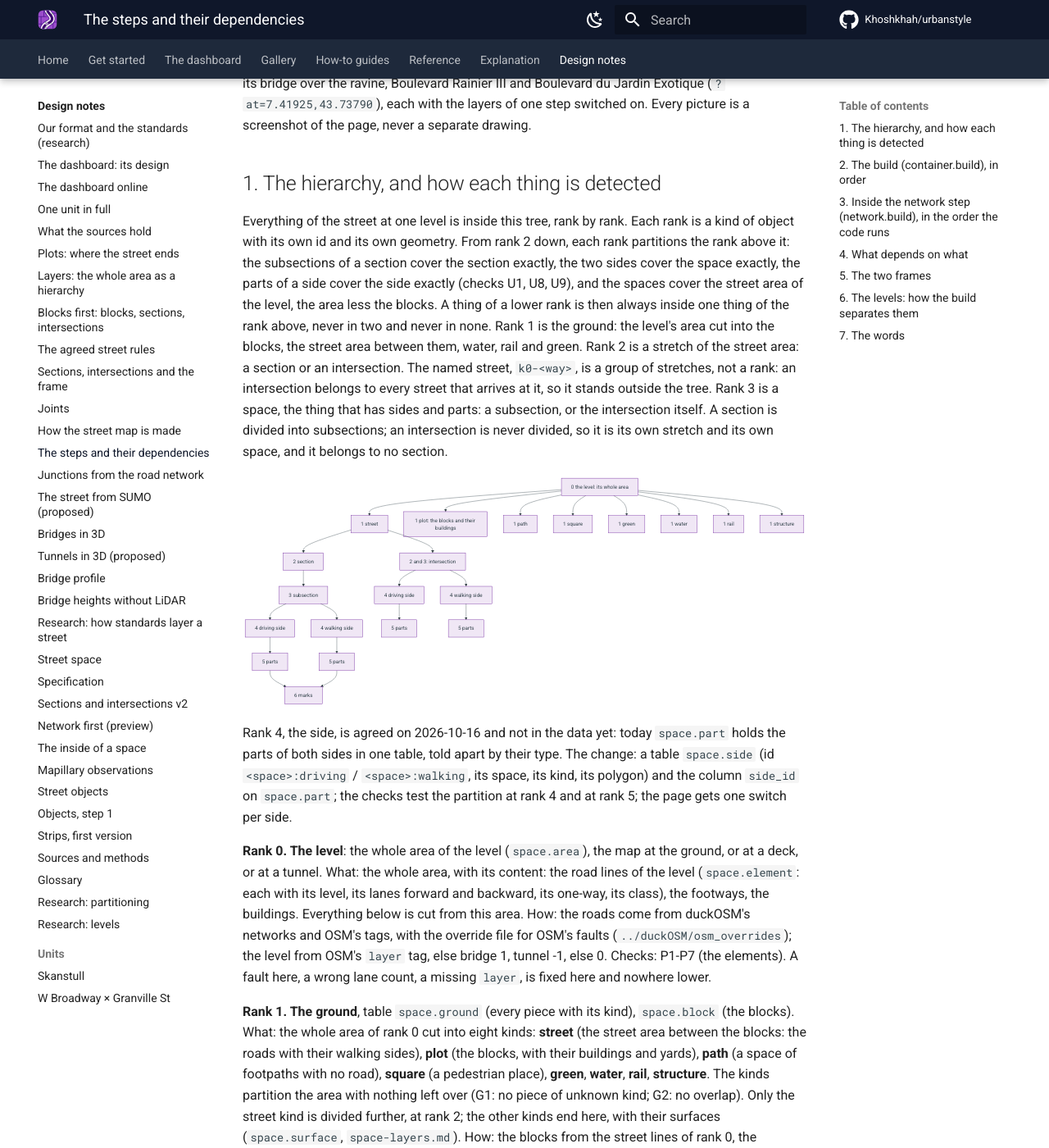
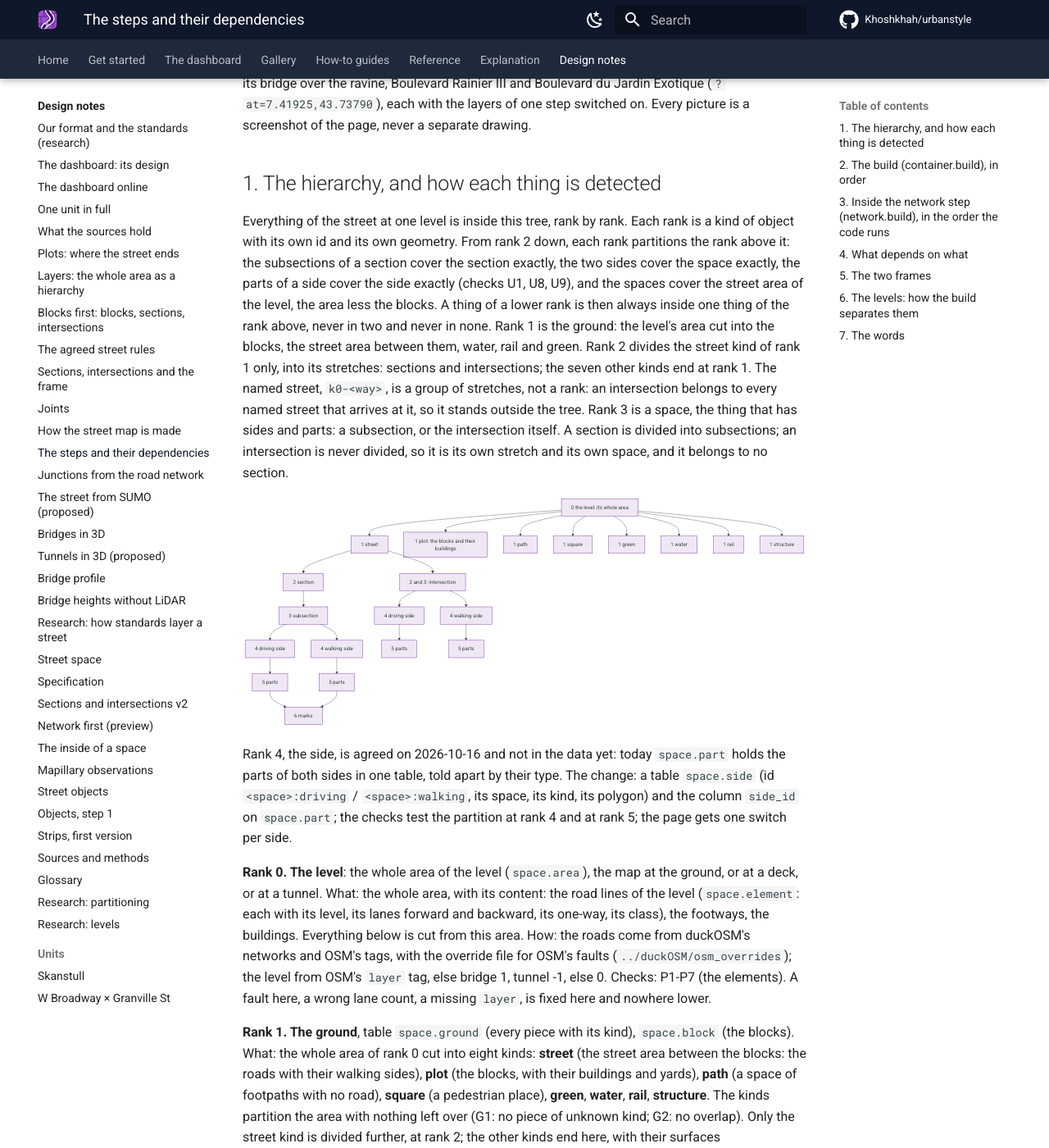
Before and after one commit to Khoshkhah/urbanstyle, an MkDocs documentation site: the page built from docs/design/steps.md, in a window 1280 px wide and 1400 px high, scrolled down 350 px. Shown: the whole window at 82% size. Built offline with MkDocs 1.6.1 and Material for MkDocs 9.7.7, drawn with Linux system fonts in a browser that asks for light colours; comment, search, counter and statistics services are not loaded; some of the changed text lies outside the part shown.

Commit message:
docs/design/steps.md: rank 2 divides the street kind only; the group k0-way is the named street
Co-Authored-By: Claude Fable 5.1 <noreply@anthropic.com>

```diff
--- a/docs/design/steps.md
+++ b/docs/design/steps.md
@@ -16,8 +16,9 @@ geometry. From rank 2 down, each rank partitions the rank above it: the subsecti
 sides cover the space exactly, the parts of a side cover the side exactly (checks U1, U8, U9), and the spaces cover the street area
 of the level, the area less the blocks. A thing of a lower rank is then always inside one thing of the rank above, never in two and
 never in none. Rank 1 is the ground: the level's area cut into the blocks, the street area between them, water, rail and green.
-Rank 2 is a stretch of the street area: a section or an intersection. The named street, `k0-<way>`, is a group of stretches, not a
-rank: an intersection belongs to every street that arrives at it, so it stands outside the tree. Rank 3 is a space, the thing that has sides and parts: a subsection, or the
+Rank 2 divides the street kind of rank 1 only, into its stretches: sections and intersections; the seven other kinds end at
+rank 1. The named street, `k0-<way>`, is a group of stretches, not a rank: an intersection belongs to every named street that
+arrives at it, so it stands outside the tree. Rank 3 is a space, the thing that has sides and parts: a subsection, or the
 intersection itself. A section is divided into subsections; an intersection is never divided, so it is its own stretch and its own
 space, and it belongs to no section.
 
@@ -68,10 +69,10 @@ How: the blocks from the street lines of rank 0, the footways and a city's parce
 between the blocks; water, rail and green from OSM's areas. Checks: B1 and B6 (the blocks), G1 and G2 (the ground). A block edge off
 is fixed here.
 
-**The street**, id `k0-<way>`, table `space.street`: not a rank. A named road with the intersections it arrives at: the sections
-that share a name and a node, grouped; an unnamed road is its own street.
+**The named street**, id `k0-<way>`, table `space.street`: not a rank. A named road with the intersections it arrives at: the
+sections that share a name and a node, grouped; an unnamed road is its own named street.
 
-**Rank 2. The section**, id `s0-w<way>` (or `s0-w<way>.n` when one way gives two sections), table `space.subsection` (its pieces).
+**Rank 2. The section**, a stretch of the street kind, id `s0-w<way>` (or `s0-w<way>.n` when one way gives two sections), table `space.subsection` (its pieces).
 What: the road from one junction to the next, whatever OSM ways it is made of.
 How: first the junction nodes: an OSM node with 3 or more road ends (a road through counts 2), where a road ends, two ends merge
 or fork, or two streams cross (rules 1-2, 13). Then the runs, one OSM way with one cross-section, are chained end to end across every
@@ -84,7 +85,7 @@ its area, from block edge to block edge, is in `space.unit` under the same id. O
 How: the section is cut where its lanes or its strips change. Each cut is a joint, classed `real`, `none`, `fork`, `merge`,
 `parking` or `unknown`; only a `real` change changes the section's frame (`sections.md` section 3, rules 5-8).
 
-**Rank 2 and 3. The intersection**, id `i0-<node>`: a stretch of the street area of its own, and the space of that stretch.
+**Rank 2 and 3. The intersection**, id `i0-<node>`: a stretch of the street kind of its own, and the space of that stretch.
 What: the space where the arms of one or more junction nodes meet.
 Where: its nodes are in `space.junction`; its area in `space.unit`.
 How: for each junction node, its arms are the runs whose line ends at it. Each arm reaches to its stop line: the far edge of a
@@ -122,7 +123,7 @@ touches no block, between two roadways, is an `island`. Only at the levels the o
 Lane lines only between lanes OSM counts, the centre line, stop and give-way lines at the stop lines, zebras from
 `crossing:markings`, arrows and guide lines from SUMO's moves, the kerb line between the two sides.
 
-Outside the tree: the **street** (a group of stretches); the **links** between levels, which join two elements at a node; the
+Outside the tree: the **named street** (a group of stretches); the **links** between levels, which join two elements at a node; the
 **bridge models**, drawn from a profile over the level-1 spaces they replace.
 
 On the page the layers follow the tree: **Sections** draws each section's area (its subsections' areas joined), **Subsections** each
@@ -375,7 +376,7 @@ one hears for the same thing, so that a reader coming from OSM, SUMO or the stre
 | a road from one junction node's intersection to the next | **section** (`s0-w<way>`) | block face, link (in traffic models) |
 | a piece of a section with one cross-section | **subsection** (`s0-w<way>/<k>`) | segment |
 | the area of a subsection or of an intersection, block edge to block edge | **space** (`space.unit`) | street space, right-of-way |
-| a named road with its intersections | **street** (`k0-<way>`) | |
+| a named road with its intersections, a group of stretches | **named street** (`k0-<way>`) | street (also the rank-1 kind: say which) |
 | one OSM way with one cross-section, between two junction nodes | **run** | edge (duckOSM) |
 | where two subsections of a section meet | **joint** | |
 | a road under 40 m or a `_link` between two junction nodes, inside an intersection | **connector** | internal edge (SUMO) |
```
